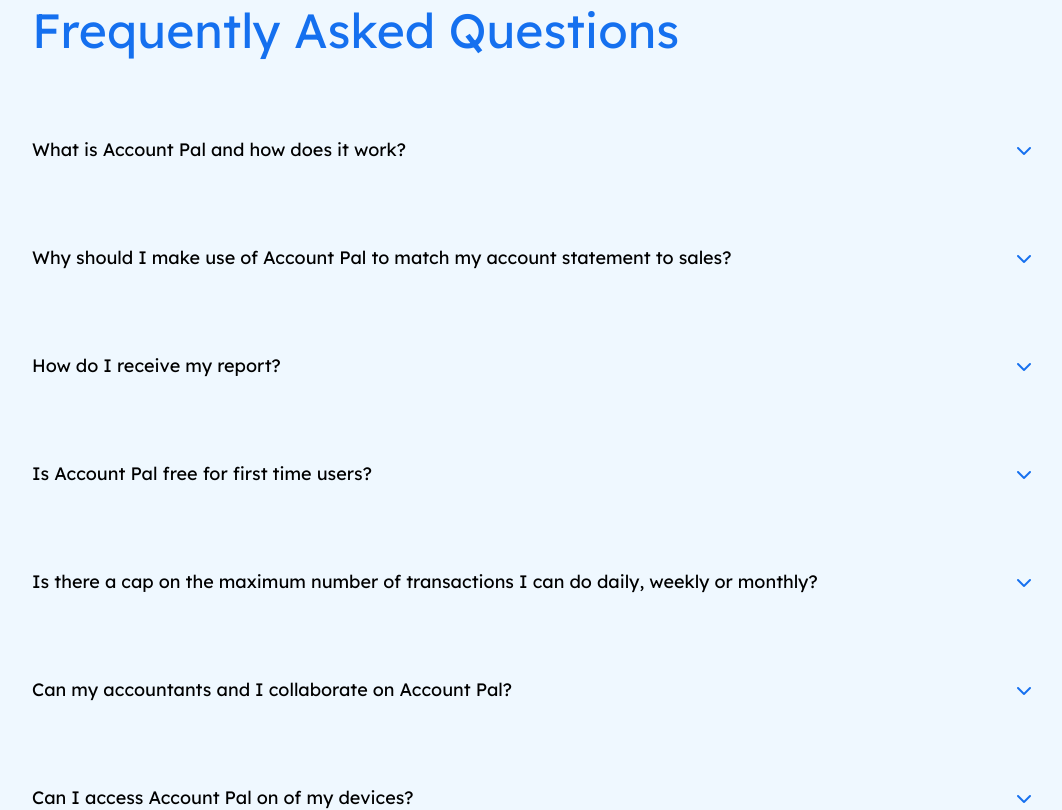
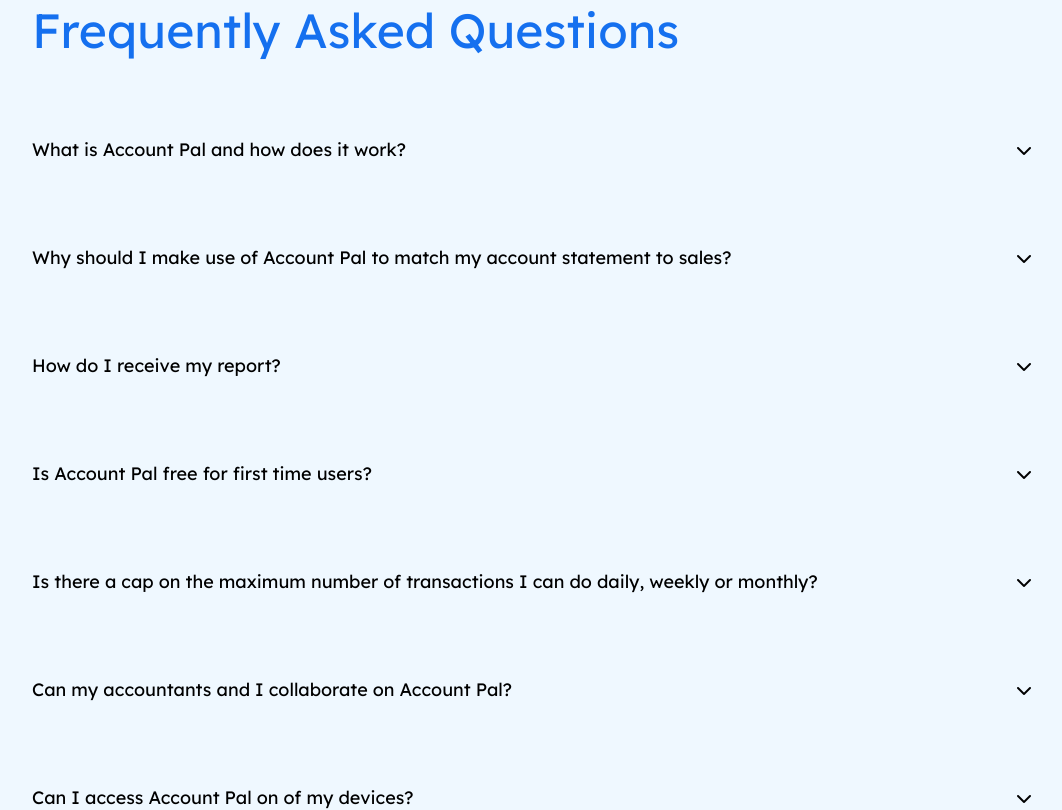
Before and after one commit to workshopapps/salesaccount.web, a React (Create React App) app in the folder frontend/: page /faq in a window 1280 px wide. Shown: the top 810 px of the page, without its empty margins (108-1170 px from the left). Built offline with nearby package versions, Linux system fonts and the light colour scheme.

Commit message:
Created Accordion comp, fixed bug

```diff
--- /dev/null
+++ b/frontend/src/components/Pagination.js
@@ -0,0 +1 @@
+import React from "react";
--- /dev/null
+++ b/frontend/src/components/faq-component.js
@@ -0,0 +1,46 @@
+import React, { useState } from "react";
+
+const Accordion = ({ question, answer, id }) => {
+  const [setActive, setActiveState] = useState("");
+  const [setHeight, setHeightState] = useState("max-h-0 overflow-hidden");
+  const [rotate, setRotate] = useState("fa-chevron-down");
+
+  const toggleAccordion = () => {
+    setActiveState(setActive === "" ? "text-blue underline" : "");
+    setHeightState(
+      setActive === ""
+        ? "max-h-96 transition-all overflow-visible"
+        : "max-h-0 overflow-hidden transition-all"
+    );
+    setRotate(
+      setActive === ""
+        ? "rotate-180 transition-all text-blue"
+        : "transition-all"
+    );
+
+    return;
+  };
+  return (
+    <>
+      <div className="w-[1000px]">
+        <div className="flex items-center relative" key={id}>
+          <h3 className={`text-lg ${setActive} leading-9 font-normal`}>
+            {question}
+          </h3>
+          <i
+            onClick={toggleAccordion}
+            className={`${rotate} absolute right-0 fa-solid fa-chevron-down cursor-pointer`}
+          ></i>
+        </div>
+        <p
+          className={`overflow-hidden text-lg text-gray
+           w-[1000px] break-normal ${setHeight}`}
+        >
+          {answer}
+        </p>
+      </div>
+    </>
+  );
+};
+
+export default Accordion;
--- a/frontend/src/pages/faq.js
+++ b/frontend/src/pages/faq.js
@@ -1,5 +1,6 @@
 import React, { useState, useRef } from "react";
 import faqArray from "../faqArray";
+import Accordion from "../components/faq-component";
 
 const Faq = () => {
   const [setActive, setActiveState] = useState("");
@@ -11,11 +12,14 @@
   const toggleAccordion = () => {
     setActiveState(setActive === "" ? "text-blue underline" : "");
     setHeightState(
-      setActive === "" ? "max-h-96 transition-all" : "max-h-0 overflow-hidden"
+      setActive === ""
+        ? "max-h-96 transition-all overflow-visible"
+        : "max-h-0 overflow-hidden"
     );
     setRotate(
       setActive === "" ? "rotate-180 transition-all" : "transition-all"
     );
+    return;
   };
 
   return (
@@ -27,28 +31,9 @@
               Frequently Asked Questions
             </h2>
 
-            {faqArray.map((qna, key) => (
+            {faqArray.map((qna) => (
               <div className="w-[1000px]">
-                <div className="flex items-center relative" key={qna.id}>
-                  <h3
-                    className={`text-lg ${() =>
-                      key === "0"
-                        ? "text-blue underline"
-                        : ""} leading-9 font-normal`}
-                  >
-                    {qna.question}
-                  </h3>
-                  <i
-                    onClick={toggleAccordion}
-                    className={`text-blue ${rotate} absolute right-0 fa-solid fa-chevron-down cursor-pointer`}
-                  ></i>
-                </div>
-                <p
-                  ref={content}
-                  className={`text-lg text-gray ${setHeight} w-[1000px] break-normal`}
-                >
-                  {qna.answer}
-                </p>
+                <Accordion question={qna.question} answer={qna.answer} />
               </div>
             ))}
 
```
